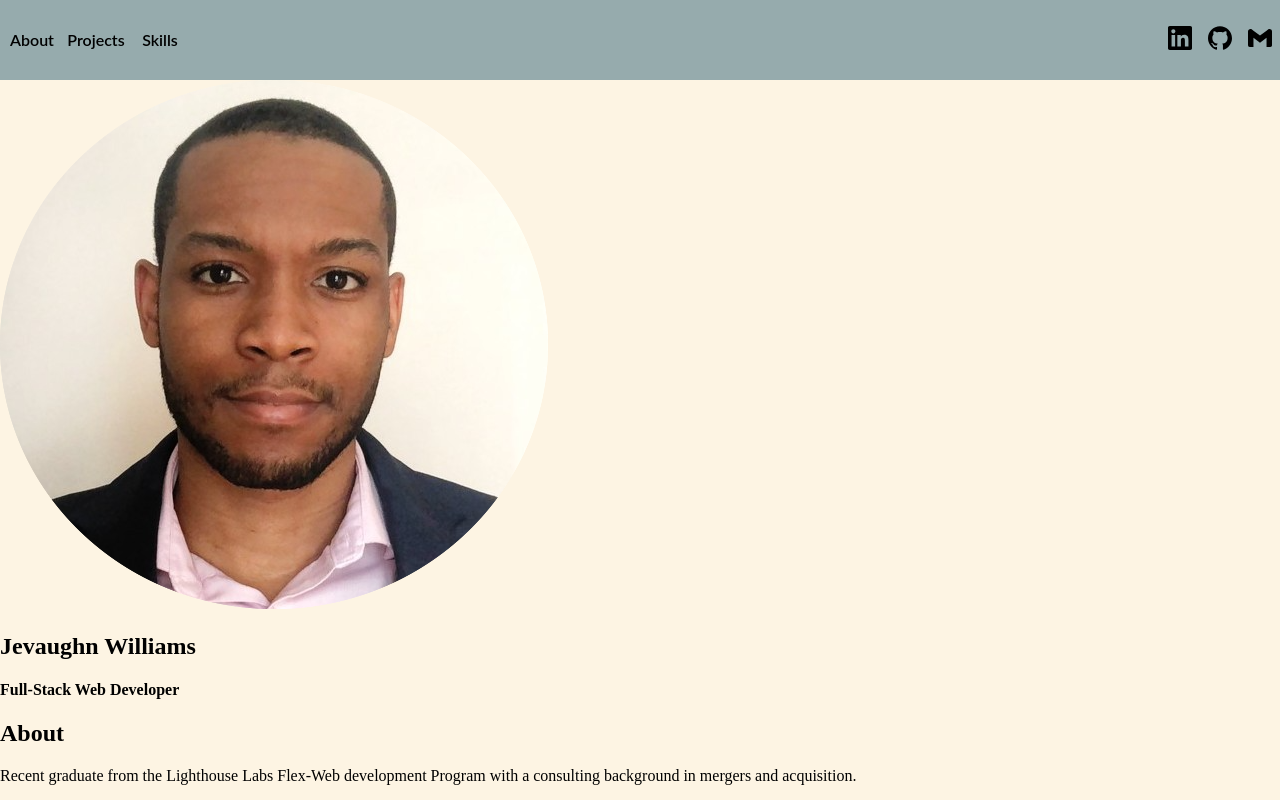
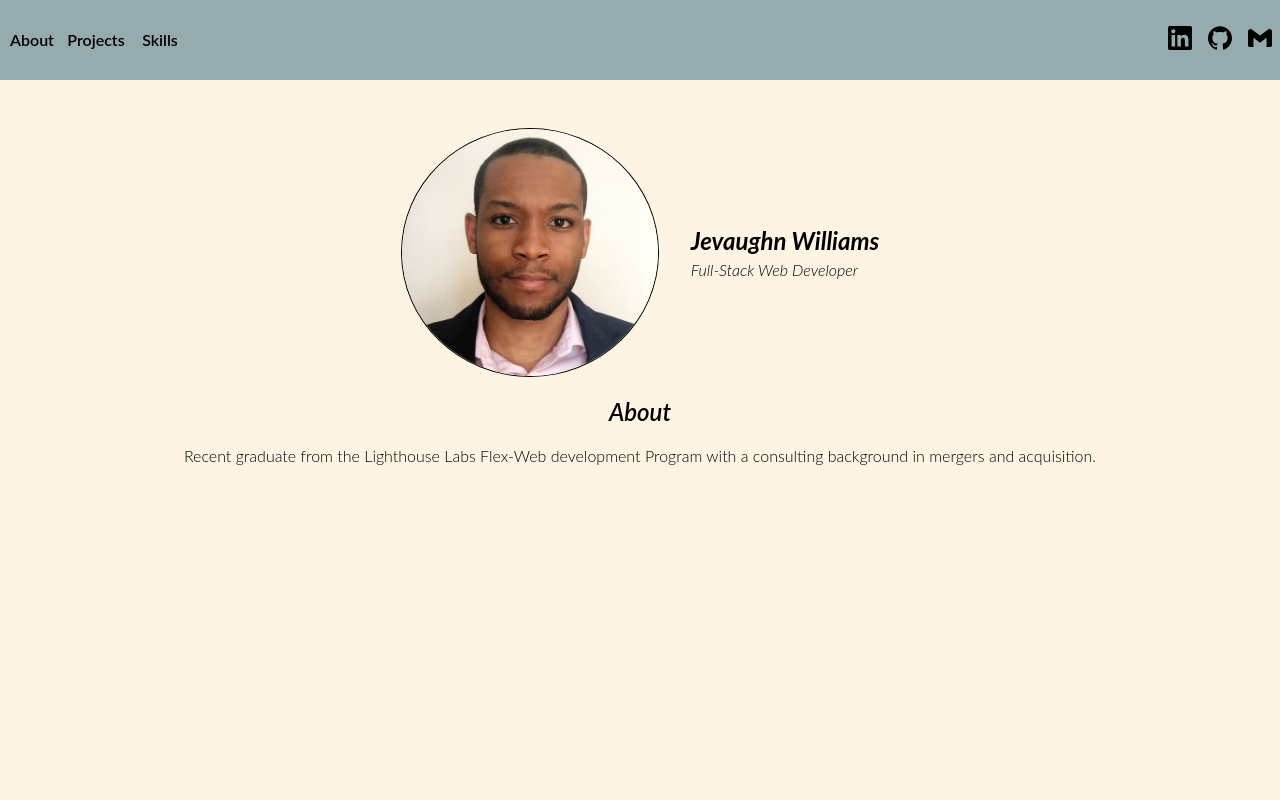
Before and after one commit to Jevaughn-W/portfolio-site, a React (Create React App) app: page / in a window 1280 px wide. Built offline with nearby package versions, Linux system fonts and the light colour scheme.

Commit message:
Update formatting and font sizes of the about section

```diff
--- a/src/App.js
+++ b/src/App.js
@@ -1,6 +1,6 @@
 import './App.css';
 import NavBar from './Components/NavBar/NavBar';
-import About from './Components/About/about';
+import About from './Components/About/About';
 
 function App() {
   return (
--- /dev/null
+++ b/src/Components/About/about.css
@@ -0,0 +1,41 @@
+#about {
+  display: flex;
+  flex-direction: column;
+  width: 80%;
+  margin: auto;
+  margin-top: 3em;
+  font-family: "lato";
+}
+#about .header {
+  display: flex;
+  flex-direction: row;
+  align-items: center;
+  justify-content: center;
+  width: 100%;
+}
+#about .header h2 {
+  margin: 0;
+  margin-bottom: 0.2em;
+  font-style: italic;
+  font-size: 1.5em;
+}
+#about .header h4 {
+  margin: 0;
+  margin-top: 0.2em;
+  font-weight: 300;
+  font-style: italic;
+  font-size: 1em;
+}
+#about img {
+  margin-right: 2em;
+  width: 25%;
+  object-fit: cover;
+  border: 1px solid black;
+  border-radius: 50%;
+}
+#about div.summary {
+  font-weight: 300;
+  text-align: center;
+}
+
+/*# sourceMappingURL=about.css.map */
--- a/src/Components/About/about.jsx
+++ b/src/Components/About/about.jsx
@@ -1,4 +1,5 @@
 import React from 'react';
+import './about.css';
 
 export default function About() {
 
@@ -13,7 +14,7 @@ export default function About() {
           <h4>Full-Stack Web Developer</h4>
         </div>
       </div>
-      <h2>About</h2>
+      <h2 class="section-header">About</h2>
       <div className='summary'>
         {aboutSummary}
       </div>
--- /dev/null
+++ b/src/Components/About/about.scss
@@ -0,0 +1,41 @@
+#about {
+  display: flex;
+  flex-direction: column;
+  width: 80%;
+  margin: auto;
+  margin-top: 3em;
+  font-family: 'lato';
+
+  .header {
+    display: flex;
+    flex-direction: row;
+    align-items: center;
+    justify-content: center;
+    width: 100%;
+    h2 {
+      margin: 0;
+      margin-bottom: .2em;
+      font-style: italic;
+      font-size: 1.5em;
+    }
+    h4 {
+      margin: 0;
+      margin-top: .2em;
+      font-weight: 300;
+      font-style: italic;
+      font-size: 1em;
+    }
+  }
+  img{
+    margin-right: 2em;
+    width: 25%;
+    object-fit: cover;
+    border: 1px solid black;
+    border-radius: 50%;
+  }
+
+  div.summary {
+    font-weight: 300;
+    text-align: center;
+  }
+}
```
Also changed, not shown: 1 other file (tests, documents, lock files or other folders).
